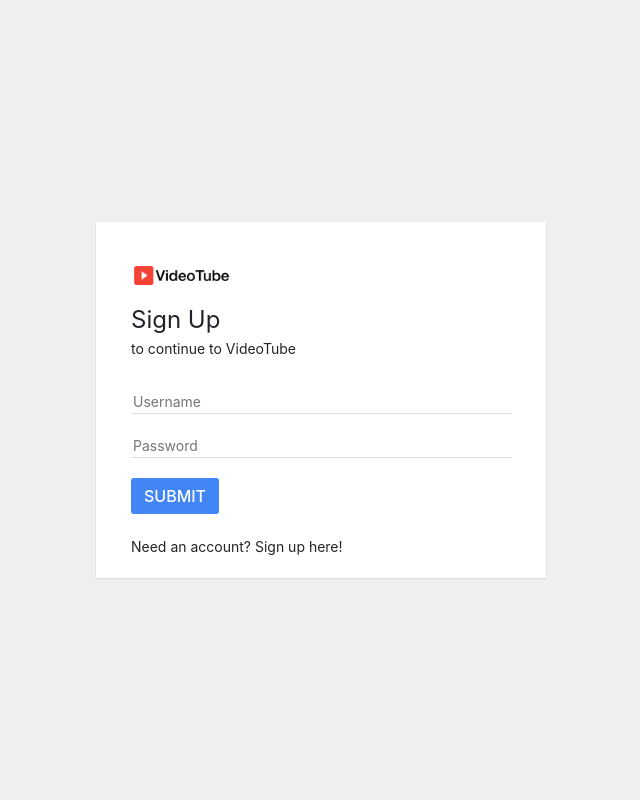
After one commit to jinsuk312/youtube-clone, a PHP site: page /signIn.php in a window 1280 px wide. The commit adds this page. Shown: the whole page, without its empty margins (319-959 px from the left). Run offline with PHP 8.4, Linux system fonts and the light colour scheme; some libraries are stand-ins or nearby versions.

Commit message:
added signup page structure, form inputs/validation/sanitation/(trimming), handling error messages.... need to complete password validation/hashing, session storage, and logging in

```diff
--- a/assets/css/style.css
+++ b/assets/css/style.css
@@ -114,9 +114,85 @@ a:hover{
 }
 
 .column{
-    flex:1;
+    flex-grow:1;
     background-color: #fff;
     min-height: 300px;
     padding: 20px;
     box-shadow: rgba(0,0,0,0.1) 0 1px 2px;
 }
+
+.signInContainer{
+    background-color: #efefee;
+    height: 100vh;
+    display: flex;
+    justify-content: center;
+    align-items: center;
+}
+
+.signInContainer .column .header img {
+    width: 100px;
+}
+
+.signInContainer .column{
+    flex-grow: 0;
+    width: 450px;
+    padding: 20px 35px;
+    max-height: 100%;
+    overflow-y: auto;
+}
+
+.signInContainer .column .header{
+    padding: 20px 0;
+}
+
+.signInContainer .column .header h3{
+    font-size: 24px;
+    font-weight: 400;
+    line-height: 32px;
+    margin: 0;
+    padding-bottom: 0;
+    padding-top: 16px;
+}
+
+.signInContainer .column .header span{
+    font-size: 14px;
+}
+
+.signInContainer .column form {
+    display: flex;
+    flex-direction: column;
+}
+
+.signInContainer .column form input[type="text"],
+.signInContainer .column form input[type="email"],
+.signInContainer .column form input[type="password"]{
+    font-size: 14px;
+    margin: 10px 0;
+    border: none;
+    border-bottom: 1px solid #dedede;
+}
+
+.signInContainer .column form input[type="submit"]{
+    background: #4285f4;
+    color: #fff;
+    height: 36px;
+    width: 88px;
+    border: none;
+    border-radius: 3px;
+    font-weight: 500;
+    margin-top: 10px;
+    margin-bottom: 20px;
+}
+
+.signInMessage{
+    font-size: 14px;
+    font-weight: 400;
+    color: #212529;
+}
+
+.errorMessage{
+    color: #f00;
+    font-size: 14px;
+    font-weight: 400;
+    text-align: center;
+}
--- /dev/null
+++ b/signIn.php
@@ -0,0 +1,38 @@
+<?php require_once("includes/config.php"); ?>
+<!DOCTYPE html>
+<html lang="en">
+<head>
+    <meta charset="UTF-8">
+    <meta name="viewport" content="width=device-width, initial-scale=1.0">
+    <meta http-equiv="X-UA-Compatible" content="ie=edge">
+
+    <link rel="stylesheet" href="https://maxcdn.bootstrapcdn.com/bootstrap/4.0.0/css/bootstrap.min.css" integrity="sha384-Gn5384xqQ1aoWXA+058RXPxPg6fy4IWvTNh0E263XmFcJlSAwiGgFAW/dAiS6JXm" crossorigin="anonymous">
+    <link rel="stylesheet" type="text/css" href="./assets/css/style.css"/>
+    <script src="https://ajax.googleapis.com/ajax/libs/jquery/3.3.1/jquery.min.js"></script>
+    <script src="https://cdnjs.cloudflare.com/ajax/libs/popper.js/1.12.9/umd/popper.min.js" integrity="sha384-ApNbgh9B+Y1QKtv3Rn7W3mgPxhU9K/ScQsAP7hUibX39j7fakFPskvXusvfa0b4Q" crossorigin="anonymous"></script>
+    <script src="https://maxcdn.bootstrapcdn.com/bootstrap/4.0.0/js/bootstrap.min.js" integrity="sha384-JZR6Spejh4U02d8jOt6vLEHfe/JQGiRRSQQxSfFWpi1MquVdAyjUar5+76PVCmYl" crossorigin="anonymous"></script>
+    <title>Sign into VideoTube!</title>
+</head>
+<body>
+    <div class="signInContainer">
+        <div class="column">
+            <div class="header">
+                <img src="./assets/images/icons/VideoTubeLogo.png" title="logo" alt="site logo" />
+                <h3>Sign Up</h3>
+                <span>to continue to VideoTube</span>
+            </div>
+
+            <div class="loginForm">
+                <form action="signIn.php">
+                    <input type="text" name="username" placeholder="Username" required autocomplete="off">
+                    <input type="password" name="password" placeholder="Password" required>
+                    <input type="submit" name="submitButton" value="SUBMIT">
+
+                </form>
+            </div>
+
+            <a class="signInMessage" href="signUp.php">Need an account? Sign up here!</a>
+        </div>
+    </div>
+</body>
+</html>
```
Also changed, not shown: includes/classes/Account.php (added, +70 -0 lines), includes/classes/Constants.php (added, +11 -0 lines), includes/classes/FormSanitizer.php (added, +26 -0 lines), signUp.php (added, +76 -0 lines).
